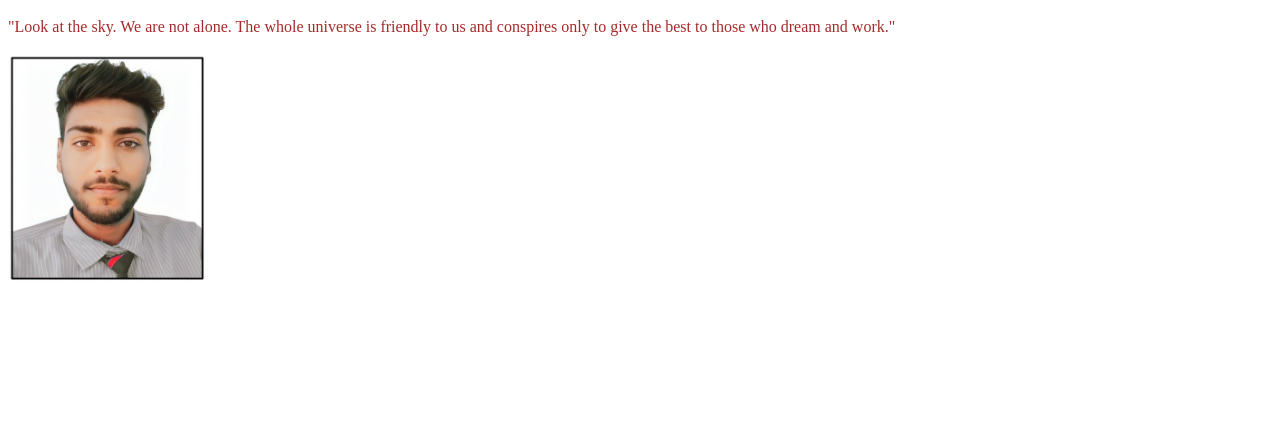
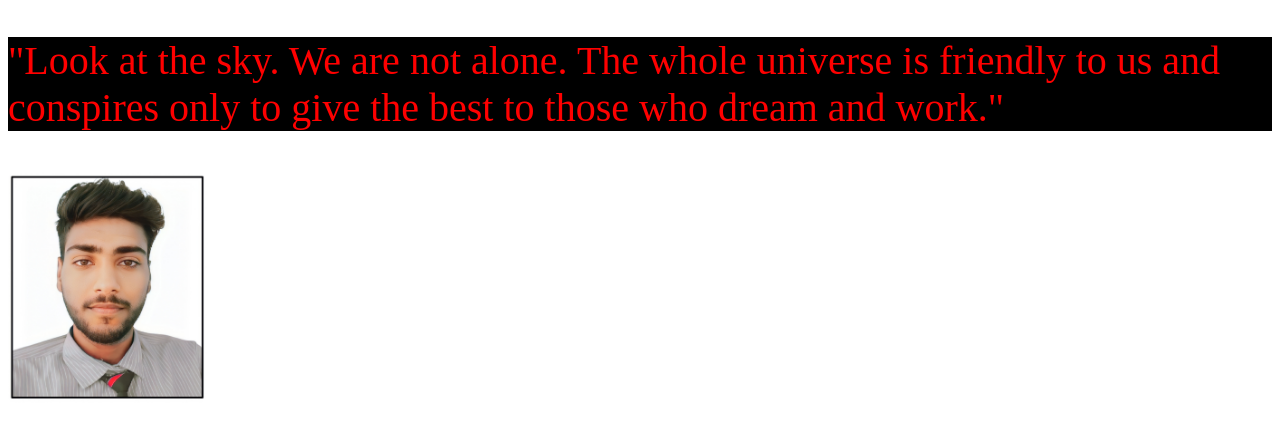
Before and after one commit to Indresh0Sharma/HTML2.0, a plain HTML site: page index.html in a window 1280 px wide. Shown: the part 48-486 px from the top of the page. Drawn offline with Linux system fonts and the light colour scheme.

Commit message:
second commit

```diff
--- /dev/null
+++ b/1.css
@@ -0,0 +1,5 @@
+p{
+    color:red;
+    font-size: 40px;
+    background-color: black;
+ }
--- a/index.html
+++ b/index.html
@@ -1,11 +1,13 @@
 <html>
     <head>
-        <title>page title </title>
+
+     <title>page title </title>
+        <link rel="stylesheet" href="1.css">
     </head>
 
      <body>
-        <H1>INDRESH SHARMA</H1>
-        <p style="color: brown;">"Look at the sky. We are not alone. The whole universe is friendly to us and conspires only to give the best to those who dream and work." </p>
+        <h1>INDRESH SHARMA</h1>
+        <p>"Look at the sky. We are not alone. The whole universe is friendly to us and conspires only to give the best to those who dream and work." </p>
         <img width=200px src="\image\1671958266721.jpg" >
      </body>
 </html>
```
